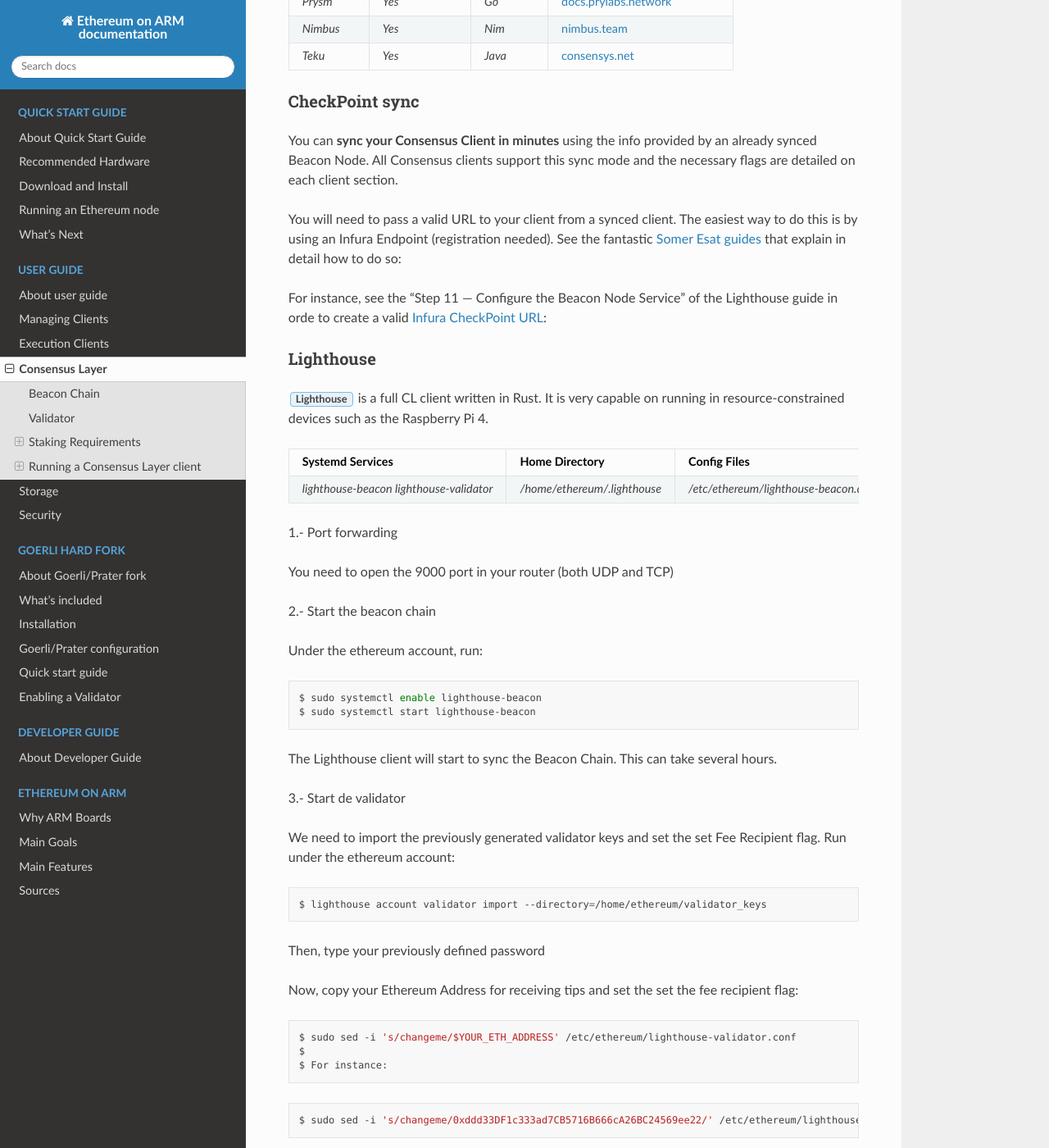
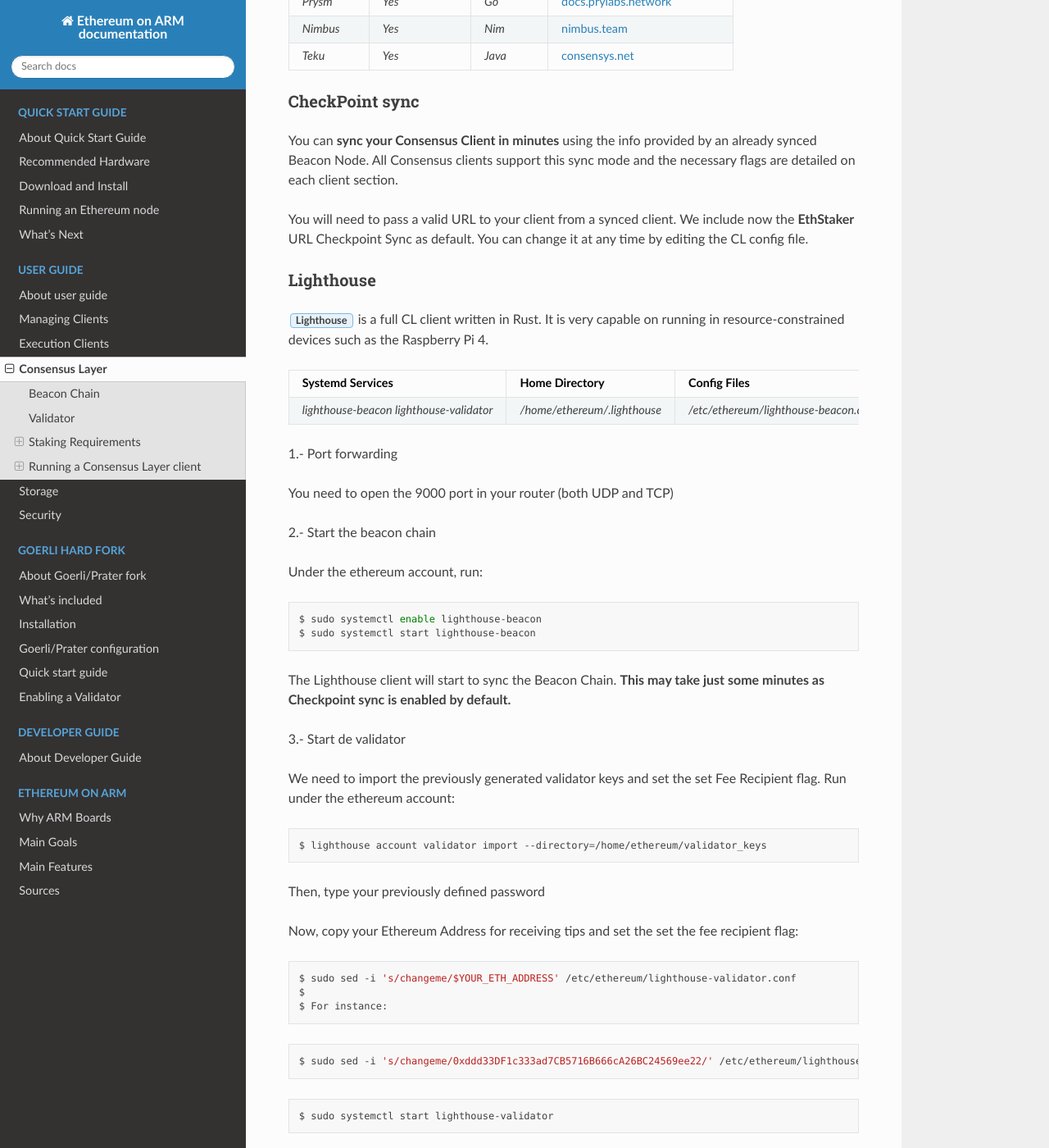
Before and after one commit to EOA-Blockchain-Labs/ethereumonarm, a Sphinx documentation site: the page built from docs/user-guide/consensus-clients.rst, in a window 1280 px wide and 1400 px high, scrolled down 3918 px. Shown: the whole window at 82% size. Built offline with Sphinx 7.4.7 and the Read the Docs theme 2.0.0, drawn with Linux system fonts in a browser that asks for light colours; some of the changed text lies outside the part shown.

Commit message:
updated CL clients doc regarding Checkpoint sync

```diff
--- a/docs/user-guide/consensus-clients.rst
+++ b/docs/user-guide/consensus-clients.rst
@@ -206,15 +206,8 @@
 You can **sync your Consensus Client in minutes** using the info provided by an already synced Beacon Node.
 All Consensus clients support this sync mode and the necessary flags are detailed on each client section.
 
-You will need to pass a valid URL to your client from a synced client. The easiest way to do this is by using
-an Infura Endpoint (registration needed). See the fantastic `Somer Esat guides`_ that explain in detail how to do so:
-
-.. _Somer Esat guides: https://github.com/SomerEsat/ethereum-staking-guides
-
-For instance, see the "Step 11 — Configure the Beacon Node Service" of the Lighthouse guide in orde to create a valid
-`Infura CheckPoint URL`_:
-
-.. _Infura CheckPoint URL: https://someresat.medium.com/guide-to-staking-on-ethereum-ubuntu-lighthouse-773f5d982e03
+You will need to pass a valid URL to your client from a synced client. We include now the **EthStaker** URL
+Checkpoint Sync as default. You can change it at any time by editing the CL config file.
 
 
 Lighthouse
@@ -242,7 +235,8 @@
   sudo systemctl enable lighthouse-beacon
   sudo systemctl start lighthouse-beacon
 
-The Lighthouse client will start to sync the Beacon Chain. This can take several hours.
+The Lighthouse client will start to sync the Beacon Chain. **This may take just some minutes as Checkpoint sync
+is enabled by default.**
 
 3.- Start de validator
 
@@ -272,11 +266,6 @@
 
 The Lighthouse beacon chain and validator are now started.
 
-.. tip::
-  If you want to enable the Checkpoint sync to get your Lighthouse node up and running in minutes, get a valid
-  Checkpoint URL (see above section **"Checkpoint Sync"**) and add the flag ``--checkpoint-sync-url $CHECKPOINT_URL`` to
-  the ``/etc/ethereum/lighthouse-beacon.conf`` file replacing ``$CHECKPOINT_URL`` for your URL. Then restart the beacon node.
-
 Prysm
 ~~~~~
 
@@ -299,6 +288,9 @@
 
   sudo systemctl enable prysm-beacon
   sudo systemctl start prysm-beacon
+
+This will start to sync the Beacon Chain. **This may take just some minutes as Checkpoint sync
+is enabled by default.**
 
 3.- Start de validator
 
@@ -331,12 +323,6 @@
   sudo systemctl start prysm-validator
 
 The Prysm beacon chain and the validator are now enabled.
-
-.. tip::
-  If you want to enable the Checkpoint sync to get your Prysm node up and running in minutes, get a valid
-  Checkpoint URL (see above section **"Checkpoint Sync"**) and add the flags ``--checkpoint-sync-url=$CHECKPOINT_URL`` and
-  ``--genesis-beacon-api-url=$CHECKPOINT_URL`` to the ``/etc/ethereum/prysm-beacon.conf`` file replacing ``$CHECKPOINT_URL``
-  for your URL. Then restart the beacon node.
 
 Teku
 ~~~~
@@ -395,12 +381,8 @@
 
   sudo systemctl start teku
 
-The Teku beacon chain and validator are now enabled.
-
-.. tip::
-  If you want to enable the Checkpoint sync to get your Teku node up and running in minutes, get a valid
-  Checkpoint URL (see above section **"Checkpoint Sync"**) and add the flag ``--initial-state=$CHECKPOINT_URL`` to
-  the ``/etc/ethereum/teku.conf`` file replacing ``$CHECKPOINT_URL`` for your URL. Then restart the beacon node.
+The Teku beacon chain and validator are now enabled. the Beacon Chain will sync in just
+a few minutes as **Checkpoint sync is enabled by default.**
 
 Nimbus
 ~~~~~~
@@ -438,15 +420,16 @@
 
   sudo sed -i 's/changeme/0xddd33DF1c333ad7CB5716B666cA26BC24569ee22/' /etc/ethereum/nimbus.conf
 
-Start the Nimbus service:
+Now, in order to enable the **Checkpoint Sync** run the following command:
+
+.. prompt:: bash $
+
+  nimbus_beacon_node trustedNodeSync --network=mainnet --data-dir=/home/ethereum/.nimbus --trusted-node-url=https://beaconstate.ethstaker.cc --backfill=false
+
+Wait for the command to finish and start the Nimbus service:
 
 .. prompt:: bash $
 
   sudo systemctl start nimbus
 
 The Nimbus beacon chain and validator are now enabled.
-
-.. tip::
-  If you want to enable the Checkpoint sync to get your Nimbus node up and running in minutes, get a valid
-  Checkpoint URL (see above section **"Checkpoint Sync"**) and add the flag ``--trusted-node-url=$CHECKPOINT_URL`` to
-  the ``/etc/ethereum/nimbus.conf`` file replacing ``$CHECKPOINT_URL`` for your URL. Then restart the beacon node.
```
